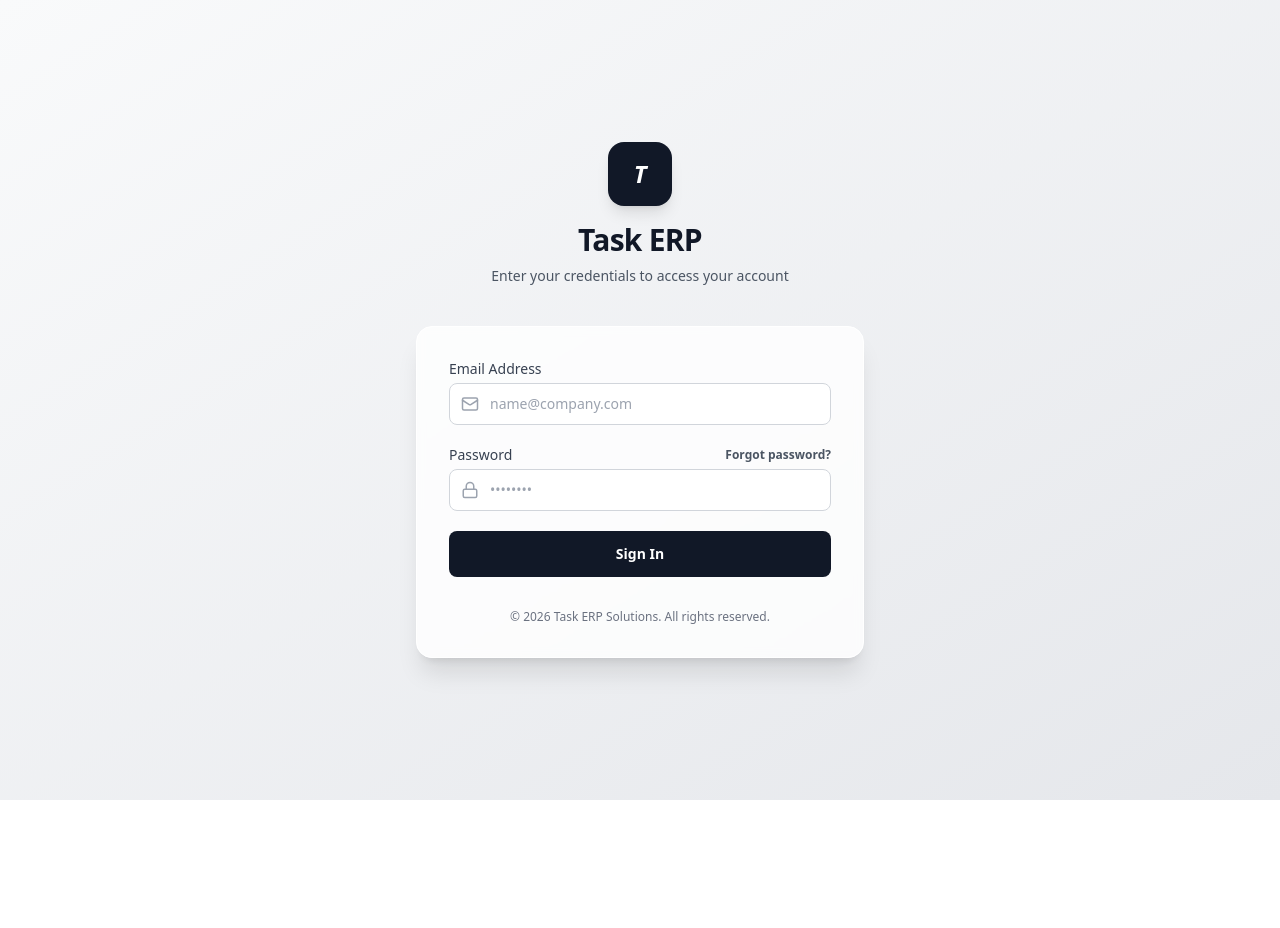
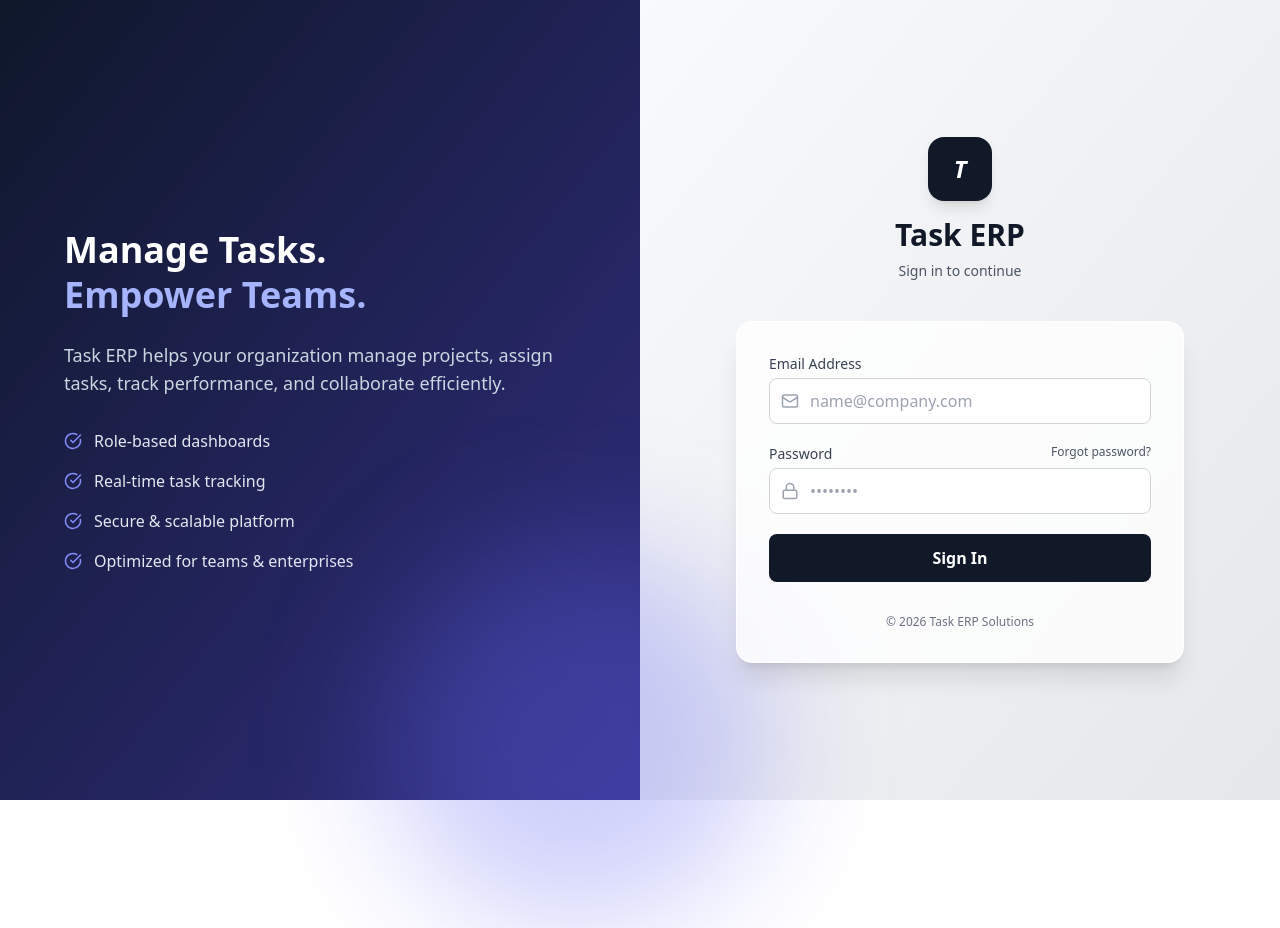
Before and after one commit to Amolika28-Kale/ITA_ERP, a React (Vite) app in the folder ita-erp-frontend/: page / in a window 1280 px wide. Before the commit the page ends 800 px from the top, so only its background shows below. Built offline with nearby package versions, Linux system fonts and the light colour scheme.

Commit message:
login page ui chnges

```diff
--- a/ita-erp-frontend/src/pages/Login.jsx
+++ b/ita-erp-frontend/src/pages/Login.jsx
@@ -1,8 +1,7 @@
 import { useState } from "react";
 import { login } from "../services/authService";
 import { useNavigate } from "react-router-dom";
-// Optional: npm install lucide-react for better icons
-import { Mail, Lock, Loader2 } from "lucide-react";
+import { Mail, Lock, Loader2, CheckCircle } from "lucide-react";
 
 export default function Login() {
   const [email, setEmail] = useState("");
@@ -12,7 +11,7 @@ export default function Login() {
   const navigate = useNavigate();
 
   const handleLogin = async (e) => {
-    e.preventDefault(); // Prevents page refresh
+    e.preventDefault();
     try {
       setLoading(true);
       setError("");
@@ -35,37 +34,71 @@ export default function Login() {
   };
 
   return (
-    <div className="min-h-screen flex items-center justify-center bg-gradient-to-br from-gray-50 to-gray-200 px-4 sm:px-6 lg:px-8">
+    <div className="min-h-screen grid grid-cols-1 lg:grid-cols-2">
+
+      {/* ===== LEFT INFO PANEL (DESKTOP ONLY) ===== */}
+      <div className="hidden lg:flex relative bg-gradient-to-br from-slate-900 to-indigo-900 text-white px-16">
+        <div className="flex flex-col justify-center max-w-lg">
+          <h1 className="text-4xl font-extrabold leading-tight">
+            Manage Tasks.
+            <span className="block text-indigo-300">Empower Teams.</span>
+          </h1>
+
+          <p className="mt-6 text-slate-300 text-lg">
+            Task ERP helps your organization manage projects, assign tasks,
+            track performance, and collaborate efficiently.
+          </p>
+
+          <ul className="mt-8 space-y-4">
+            <Feature text="Role-based dashboards" />
+            <Feature text="Real-time task tracking" />
+            <Feature text="Secure & scalable platform" />
+            <Feature text="Optimized for teams & enterprises" />
+          </ul>
+        </div>
+
+        {/* Decorative gradient circle */}
+        <div className="absolute -bottom-32 -right-32 w-96 h-96 bg-indigo-500/30 rounded-full blur-3xl" />
+      </div>
+
+      {/* ===== RIGHT LOGIN SECTION ===== */}
+      <div className="flex items-center justify-center bg-gradient-to-br from-gray-50 to-gray-200 px-4 sm:px-6 lg:px-8">
         <div className="w-full max-w-md">
-        {/* Logo/Brand Header */}
+
+          {/* Logo */}
           <div className="text-center mb-10">
             <div className="inline-flex items-center justify-center w-16 h-16 rounded-2xl bg-gray-900 text-white shadow-lg mb-4">
               <span className="text-2xl font-bold italic">T</span>
             </div>
-          <h1 className="text-3xl font-extrabold text-gray-900 tracking-tight">Task ERP</h1>
-          <p className="mt-2 text-sm text-gray-600">Enter your credentials to access your account</p>
+            <h1 className="text-3xl font-extrabold text-gray-900">
+              Task ERP
+            </h1>
+            <p className="mt-2 text-sm text-gray-600">
+              Sign in to continue
+            </p>
           </div>
 
           {/* Card */}
           <div className="bg-white/80 backdrop-blur-sm shadow-xl rounded-2xl p-8 border border-white">
             {error && (
-            <div className="mb-6 p-3 rounded-lg bg-red-50 border border-red-200 text-sm text-red-600 animate-in fade-in slide-in-from-top-1">
+              <div className="mb-6 p-3 rounded-lg bg-red-50 border border-red-200 text-sm text-red-600">
                 {error}
               </div>
             )}
 
             <form onSubmit={handleLogin} className="space-y-5">
-            {/* Email Field */}
+
+              {/* Email */}
               <div>
-              <label className="block text-sm font-medium text-gray-700 mb-1">Email Address</label>
+                <label className="block text-sm font-medium text-gray-700 mb-1">
+                  Email Address
+                </label>
                 <div className="relative">
-                <div className="absolute inset-y-0 left-0 pl-3 flex items-center pointer-events-none text-gray-400">
-                  <Mail size={18} />
-                </div>
+                  <Mail className="absolute left-3 top-1/2 -translate-y-1/2 text-gray-400" size={18} />
                   <input
                     type="email"
                     required
-                  className="block w-full pl-10 pr-3 py-2.5 border border-gray-300 rounded-lg leading-5 bg-white placeholder-gray-400 focus:outline-none focus:ring-2 focus:ring-gray-900 focus:border-transparent transition-all sm:text-sm"
+                    className="w-full pl-10 py-2.5 border border-gray-300 rounded-lg focus:ring-2 focus:ring-gray-900"
                     placeholder="name@company.com"
                     value={email}
                     onChange={(e) => setEmail(e.target.value)}
@@ -73,20 +106,22 @@ export default function Login() {
                 </div>
               </div>
 
-            {/* Password Field */}
+              {/* Password */}
               <div>
-              <div className="flex items-center justify-between mb-1">
-                <label className="block text-sm font-medium text-gray-700">Password</label>
-                <a href="#" className="text-xs font-semibold text-gray-600 hover:text-gray-900 transition-colors">Forgot password?</a>
+                <div className="flex justify-between mb-1">
+                  <label className="text-sm font-medium text-gray-700">
+                    Password
+                  </label>
+                  <span className="text-xs text-gray-600 hover:text-gray-900 cursor-pointer">
+                    Forgot password?
+                  </span>
                 </div>
                 <div className="relative">
-                <div className="absolute inset-y-0 left-0 pl-3 flex items-center pointer-events-none text-gray-400">
-                  <Lock size={18} />
-                </div>
+                  <Lock className="absolute left-3 top-1/2 -translate-y-1/2 text-gray-400" size={18} />
                   <input
                     type="password"
                     required
-                  className="block w-full pl-10 pr-3 py-2.5 border border-gray-300 rounded-lg leading-5 bg-white placeholder-gray-400 focus:outline-none focus:ring-2 focus:ring-gray-900 focus:border-transparent transition-all sm:text-sm"
+                    className="w-full pl-10 py-2.5 border border-gray-300 rounded-lg focus:ring-2 focus:ring-gray-900"
                     placeholder="••••••••"
                     value={password}
                     onChange={(e) => setPassword(e.target.value)}
@@ -94,25 +129,33 @@ export default function Login() {
                 </div>
               </div>
 
-            {/* Submit Button */}
+              {/* Button */}
               <button
                 type="submit"
                 disabled={loading}
-              className="group relative w-full flex justify-center py-3 px-4 border border-transparent text-sm font-semibold rounded-lg text-white bg-gray-900 hover:bg-gray-800 focus:outline-none focus:ring-2 focus:ring-offset-2 focus:ring-gray-900 transition-all active:scale-[0.98] disabled:opacity-70 disabled:cursor-not-allowed"
+                className="w-full flex justify-center items-center gap-2 py-3 rounded-lg bg-gray-900 text-white font-semibold hover:bg-gray-800 transition disabled:opacity-70"
               >
-              {loading ? (
-                <Loader2 className="animate-spin -ml-1 mr-2 h-5 w-5" />
-              ) : null}
+                {loading && <Loader2 className="animate-spin h-5 w-5" />}
                 {loading ? "Signing in..." : "Sign In"}
               </button>
             </form>
 
-          {/* Footer Note */}
             <p className="mt-8 text-center text-xs text-gray-500">
-            &copy; 2026 Task ERP Solutions. All rights reserved.
+              © 2026 Task ERP Solutions
             </p>
+          </div>
         </div>
       </div>
     </div>
   );
 }
+
+/* ===== FEATURE ITEM ===== */
+function Feature({ text }) {
+  return (
+    <li className="flex items-center gap-3 text-slate-200">
+      <CheckCircle className="text-indigo-400" size={18} />
+      <span>{text}</span>
+    </li>
+  );
+}
```
Lines whose indentation alone changed are shown as unchanged.
